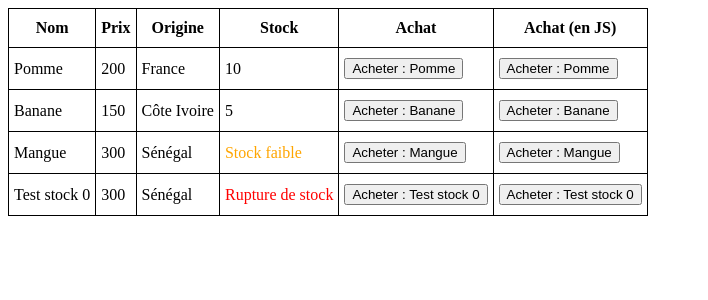
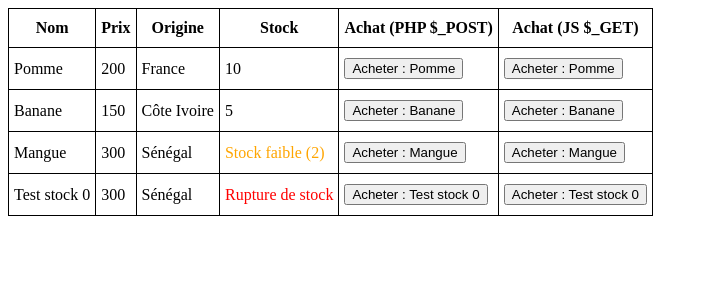
Before and after one commit to XC1976/Rendu_ProjetPHP, a PHP site: page / in a window 1280 px wide. Shown: the top 300 px of the page, without its empty margins (0-708 px from the left). Run offline with PHP 8.4, Linux system fonts and the light colour scheme.

Commit message:
Refactor and comment code - Clearer README file - Integrate more decent folder structure - Integrate PHP includes to avoid cluttered code - Comments to make code more legible - Transition to more English in code (the website could stay in French)

```diff
--- /dev/null
+++ b/assets/css/style.css
@@ -0,0 +1,3 @@
+/*
+GLOBAL stylesheet that applies to every page
+*/
--- a/style.css
+++ b/assets/css/table.css
@@ -1,3 +1,8 @@
+/*
+Specific CSS for the table in index.php
+*/
+
+/* Color classes used to for "Stock faible" and "Rupture de stock" string */
 .orange {
     color: orange;
 }
--- /dev/null
+++ b/includes/head.php
@@ -0,0 +1,5 @@
+<!-- GLOBAL content of the <head> tag -->
+<meta charset="UTF-8">
+<meta name="viewport" content="width=device-width, initial-scale=1.0">
+<title><?= $TITLE ?></title>
+<link rel="stylesheet" href="<?= $ROOT . "assets/css/style.css" ?>" />
--- /dev/null
+++ b/includes/productsList.php
@@ -0,0 +1,27 @@
+<!-- Include of the products list-->
+<?php $produits = [
+    [
+        "nom" => "Pomme",
+        "prix" => 200,
+        "origine" => "France",
+        "stock" => 10,
+    ],
+    [
+        "nom" => "Banane",
+        "prix" => 150,
+        "origine" => "Côte Ivoire",
+        "stock" => 5,
+    ],
+    [
+        "nom" => "Mangue",
+        "prix" => 300,
+        "origine" => "Sénégal",
+        "stock" => 2,
+    ],
+    [
+        "nom" => "Test stock 0",
+        "prix" => 300,
+        "origine" => "Sénégal",
+        "stock" => 0,
+    ],
+]; ?>
--- a/index.php
+++ b/index.php
@@ -1,49 +1,37 @@
+<?php
+    // GLOBAL variables
+
+    // ROOT path
+    $ROOT = "";
+    // <title> content
+    $TITLE = "Page d'accueil";
+?>
+
+<?php require "includes/productsList.php"; ?>
+
 <!DOCTYPE html>
 <html lang="fr">
 <head>
-	<meta charset="UTF-8">
-	<meta name="viewport" content="width=device-width, initial-scale=1.0">
-	<title>Exercice 1</title>
-	<script src="script.js" defer></script>
-	<link rel="stylesheet" href="style.css" />
+    <!--Include with the GLOBAL content shared with all the <head> on every page-->
+    <?php require "includes/head.php"; ?>
+
+	<link rel="stylesheet" href="<?= $ROOT . "assets/css/table.css" ?>" />
+	<script src="<?= $ROOT . "assets/js/tablePurchase.js" ?>" defer></script>
 </head>
 <body>
-    <?php $produits = [
-        [
-            "nom" => "Pomme",
-            "prix" => 200,
-            "origine" => "France",
-            "stock" => 10,
-        ],
-        [
-            "nom" => "Banane",
-            "prix" => 150,
-            "origine" => "Côte Ivoire",
-            "stock" => 5,
-        ],
-        [
-            "nom" => "Mangue",
-            "prix" => 300,
-            "origine" => "Sénégal",
-            "stock" => 2,
-        ],
-        [
-            "nom" => "Test stock 0",
-            "prix" => 300,
-            "origine" => "Sénégal",
-            "stock" => 0,
-        ],
-    ]; ?>
 
+<!-- Table for the first iteration (2025-11-19) of this project -->
 <table>
     <tr>
         <th>Nom</th>
         <th>Prix</th>
         <th>Origine</th>
         <th>Stock</th>
-        <th>Achat</th>
-        <th>Achat (en JS)</th>
+        <th>Achat (PHP $_POST)</th>
+        <th>Achat (JS $_GET)</th>
     </tr>
+
+    <!-- foreach statement to generate a custom button or input-->
     <?php foreach ($produits as $value): ?>
 
         <tr>
@@ -51,18 +39,18 @@
             <td><?= $value["prix"] ?></td>
             <td><?= $value["origine"] ?></td>
 
-            <!--Si stock == 0, alors affiche "rupture de stock" en rouge
-            Si stock < 3, afficher "stock faible" en orange-->
+            <!--if stock == 0, "rupture de stock" appears as red
+            if stock < 3, "stock faible" appears as orange-->
 
             <?php if ($value["stock"] === 0): ?>
                 <td class="red"><?= "Rupture de stock" ?></td>
             <?php elseif ($value["stock"] < 3): ?>
-                <td class="orange"><?= "Stock faible" ?></td>
+                <td class="orange"><?= "Stock faible (" . $value['stock'] . ')' ?></td>
             <?php else: ?>
                 <td><?= $value["stock"] ?></td>
             <?php endif; ?>
 
-            <!--Bouton individuels pour envoyer les informations en PHP -->
+            <!--Individual button to send the required information in PHP using input type="hidden" -->
             <td>
                 <form action="pageAchat.php" method="POST">
 
@@ -84,11 +72,16 @@
                 </form>
             </td>
 
+            <!-- Individual button to send the required information with JS using $_GET variables -->
             <td>
-                <button onclick="buttonClicked('<?= $value['nom']; ?>', '<?= $value['prix']; ?>', '<?= $value['origine']; ?>', '<?= $value['stock']; ?>')"><?= 'Acheter : ' . $value['nom'];?></button>
+                <button onclick="buttonClicked('<?= $value[
+                    "nom"
+                ] ?>', '<?= $value["prix"] ?>',
+                '<?= $value["origine"] ?>',
+                '<?= $value["stock"] ?>')">
+                <?= "Acheter : " . $value["nom"] ?>
+                </button>
             </td>
-
-
         </tr>
     <?php endforeach; ?>
 </table>
--- a/pageAchat.php
+++ b/pageAchat.php
@@ -1,3 +1,4 @@
+<!-- Executed if user comes from the PHP $_POST method -->
 <?php if (isset($_POST["nom"])): ?>
 <?= "Vous avez acheté une : " . $_POST["nom"] ?>
 <?= "<br/>Qui a un prix de : " . $_POST["prix"] ?>
@@ -5,6 +6,7 @@
 <?= "<br/>Qui avait un stock de : " . $_POST["stock"] ?>
 <?php endif; ?>
 
+<!-- Executed if user comes from the JS $_GET method-->
 <?php if (isset($_GET["nom"])): ?>
 <?= "Vous avez acheté une : " . $_GET["nom"] ?>
 <?= "<br/>Qui a un prix de : " . $_GET["prix"] ?>
```
Also changed, not shown: README.md, assets/js/tablePurchase.js (renamed from script.js).
